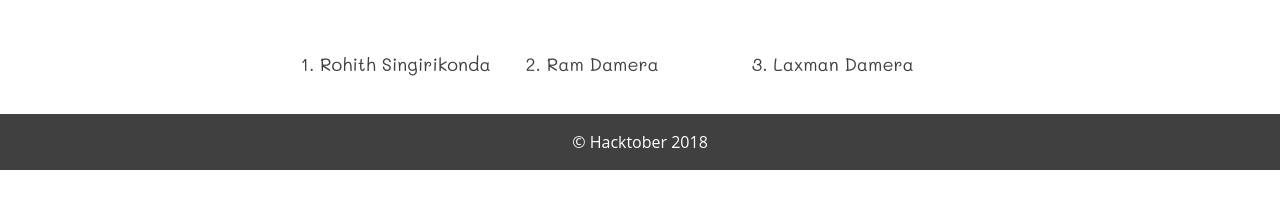
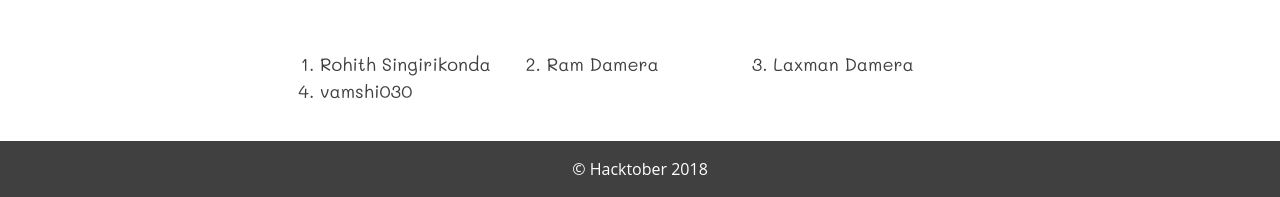
Before and after one commit to cbitosc/hacktoberfest-signup, a plain HTML site: page index.html in a window 1280 px wide. Shown: the part 751-948 px from the top of the page. Before the commit the page ends 921 px from the top, so only its background shows below. Drawn offline with Linux system fonts and the light colour scheme; files that its build step writes are made by us from their sources; files whose address does not match are found by name.

Commit message:
Update index.html

```diff
--- a/index.html
+++ b/index.html
@@ -52,6 +52,8 @@
           <li><a href="https://github.com/rohithsrk">Rohith Singirikonda</a></li>
           <li><a href="https://github.com/r0mflip">Ram Damera</a></li>
           <li><a href="https://github.com/notlmn">Laxman Damera</a></li>
+           <li><a href="https://github.com/vamshi030">vamshi030</a></li>
+
         </ol>
       </section>
     </div>
```
